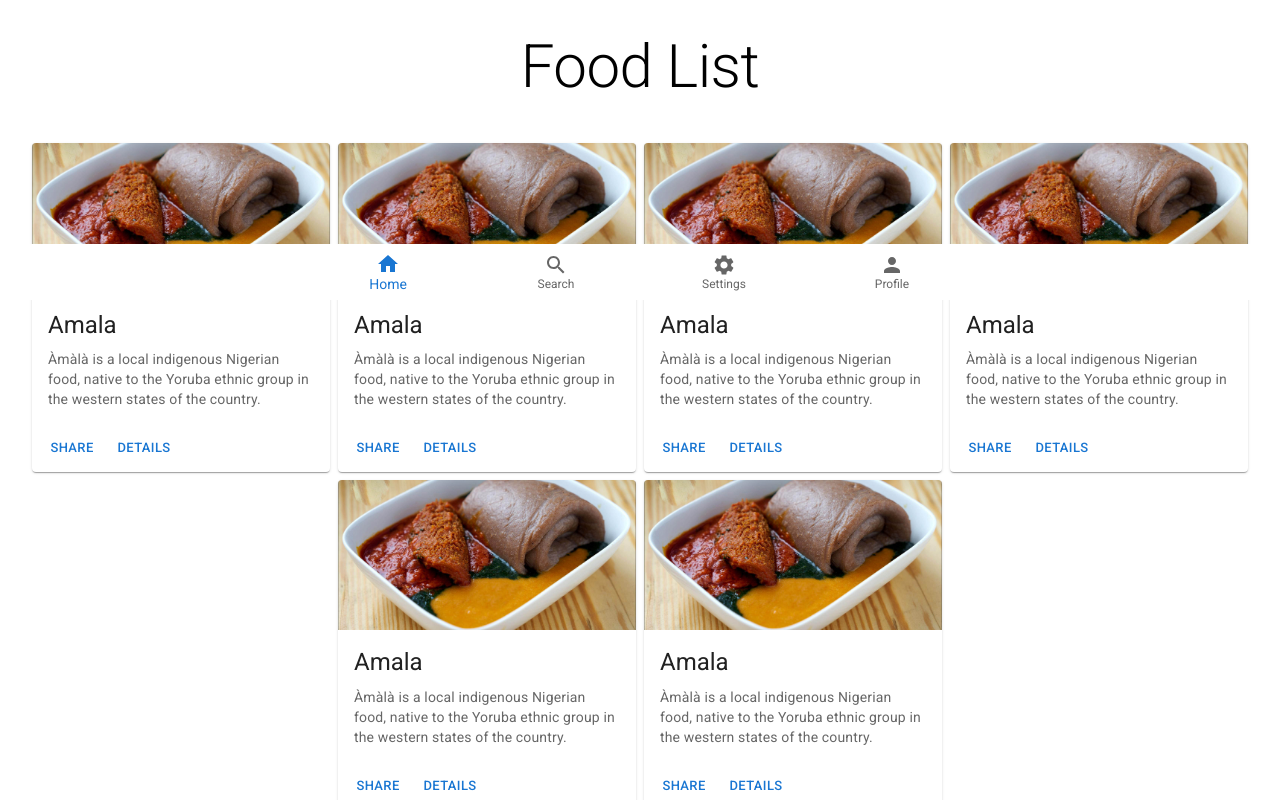
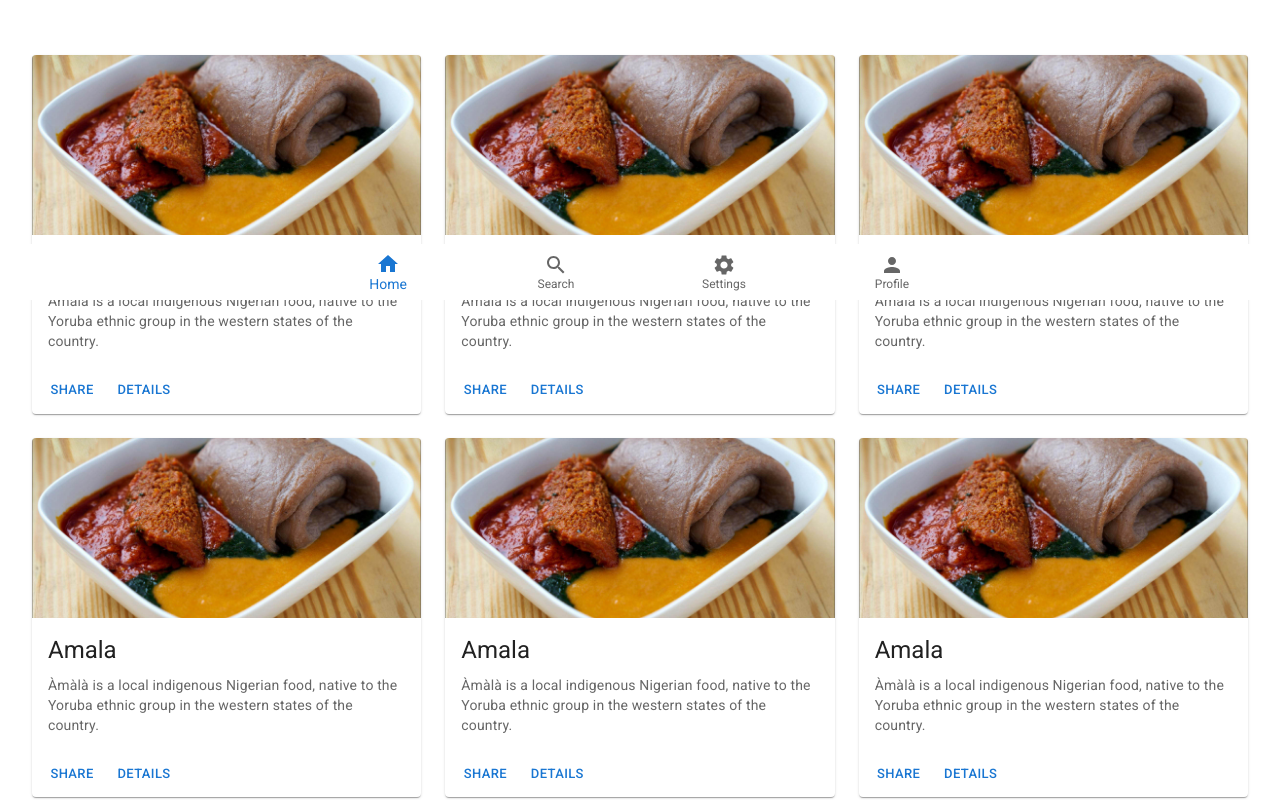
Before and after one commit to Emkay860/food-mobile-web, a Next.js app: page / in a window 1280 px wide. Shown: the part 500-1300 px from the top of the page. Built offline with nearby package versions, Linux system fonts and the light colour scheme.

Commit message:
Fix Grid spacing and center catalogue item

```diff
--- a/components/CatalogueItemCard/index.js
+++ b/components/CatalogueItemCard/index.js
@@ -10,10 +10,10 @@ import Typography from '@mui/material/Typography';
 
 export default function CatalogueItemCard() {
   return (
-    <Card sx={{ maxWidth: 320 }}>
+    <Card sx={{ maxWidth: 400 }}>
       <CardMedia
         component="img"
-        height="150"
+        height="180px"
         src="../../amala.jpg"
         alt="food item"
       />
--- /dev/null
+++ b/views/Catalogue/Catalogue.module.css
@@ -0,0 +1,5 @@
+.horizontalRule {
+  width: 10%;
+  height: 5px;
+  background-color: gray;
+}
--- a/views/Catalogue/index.js
+++ b/views/Catalogue/index.js
@@ -2,38 +2,64 @@ import { Typography } from '@mui/material';
 import Grid from '@mui/material/Grid';
 import Box from '@mui/material/Box';
 import CatalogueItemCard from '../../components/CatalogueItemCard';
+import styles from './Catalogue.module.css';
 
 export default function Catalogue() {
   return (
-    <>
-      <Box
-        sx={{
-          textAlign: 'center',
-        }}
-        mt={10}
-      >
-        <Typography variant="h2">Food List</Typography>
-      </Box>
-      <Grid container spacing={1} justifyContent="center" mb={10} mt={4}>
-        <Grid item md={4} lg={3}>
+    <Grid container spacing={3} justifyContent="center" my={10}>
+      <Grid container justifyContent="center" item sm={6} md={4}>
         <CatalogueItemCard />
       </Grid>
-        <Grid item md={4} lg={3}>
+      <Grid container justifyContent="center" item sm={6} md={4}>
         <CatalogueItemCard />
       </Grid>
-        <Grid item md={4} lg={3}>
+      <Grid container justifyContent="center" item sm={6} md={4}>
         <CatalogueItemCard />
       </Grid>
-        <Grid item md={4} lg={3}>
+      <Grid container justifyContent="center" item sm={6} md={4}>
         <CatalogueItemCard />
       </Grid>
-        <Grid item md={4} lg={3}>
+      <Grid container justifyContent="center" item sm={6} md={4}>
         <CatalogueItemCard />
       </Grid>
-        <Grid item md={4} lg={3}>
+      <Grid container justifyContent="center" item sm={6} md={4}>
+        <CatalogueItemCard />
+      </Grid>
+      <Grid container justifyContent="center" item sm={6} md={4}>
         <CatalogueItemCard />
       </Grid>
     </Grid>
-    </>
   );
 }
+
+// import * as React from 'react';
+// import { styled } from '@mui/material/styles';
+// import Box from '@mui/material/Box';
+// import Paper from '@mui/material/Paper';
+// import Grid from '@mui/material/Grid';
+
+// const Item = styled(Paper)(({ theme }) => ({
+//   ...theme.typography.body2,
+//   padding: theme.spacing(1),
+//   textAlign: 'center',
+//   color: theme.palette.text.secondary,
+// }));
+
+// export default function Catalogue() {
+//   return (
+//     <Grid container spacing={2}>
+//       <Grid item xs={4}>
+//         <Item>xs=8</Item>
+//       </Grid>
+//       <Grid item xs={4}>
+//         <Item>xs=4</Item>
+//       </Grid>
+//       <Grid item xs={4}>
+//         <Item>xs=4</Item>
+//       </Grid>
+//       <Grid item xs={4}>
+//         <Item>xs=8</Item>
+//       </Grid>
+//     </Grid>
+//   );
+// }
```
Lines whose indentation alone changed are shown as unchanged.
